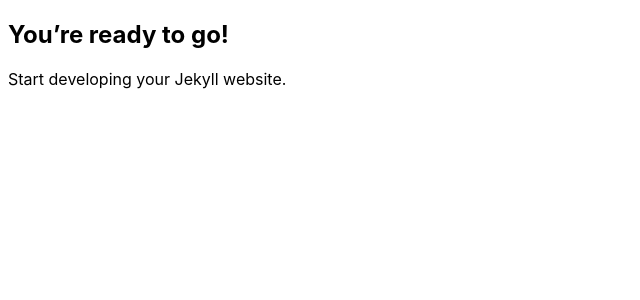
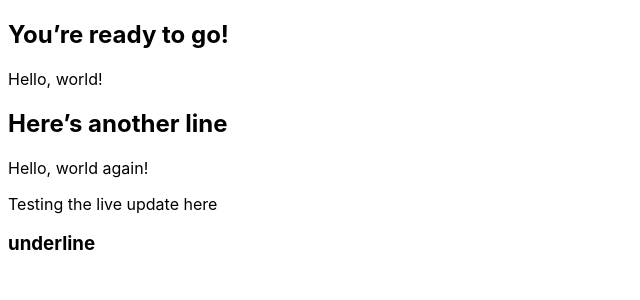
Before and after one commit to PBI-DataVizzle/my-datavizzle-blog-github-io, a Jekyll site: the page built from index.md, in a window 1280 px wide. Shown: the top 300 px of the page, without its empty margins (0-640 px from the left). Built offline with Jekyll 4.4.1, drawn with Linux system fonts in a browser that asks for light colours.

Commit message:
added hello world

```diff
--- a/index.md
+++ b/index.md
@@ -5,4 +5,12 @@ title: "Happy Jekylling!"
 
 ## You're ready to go!
 
-Start developing your Jekyll website.
+Hello, world!
+
+## Here's another line
+
+Hello, world again!
+
+Testing the live update here
+
+### underline
```
Also changed, not shown: _posts/2024-02-01-new-post.md (added, +1 -0 lines), _posts/new-post.md (deleted, +0 -1 lines).
